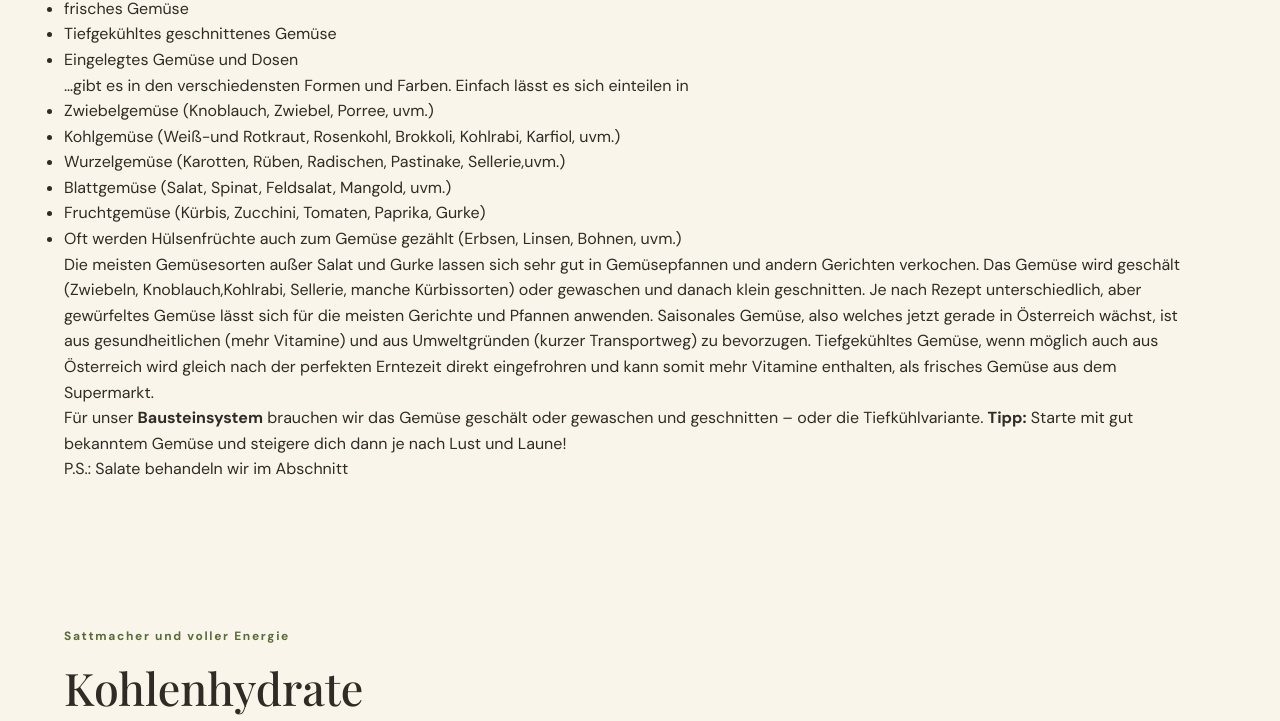
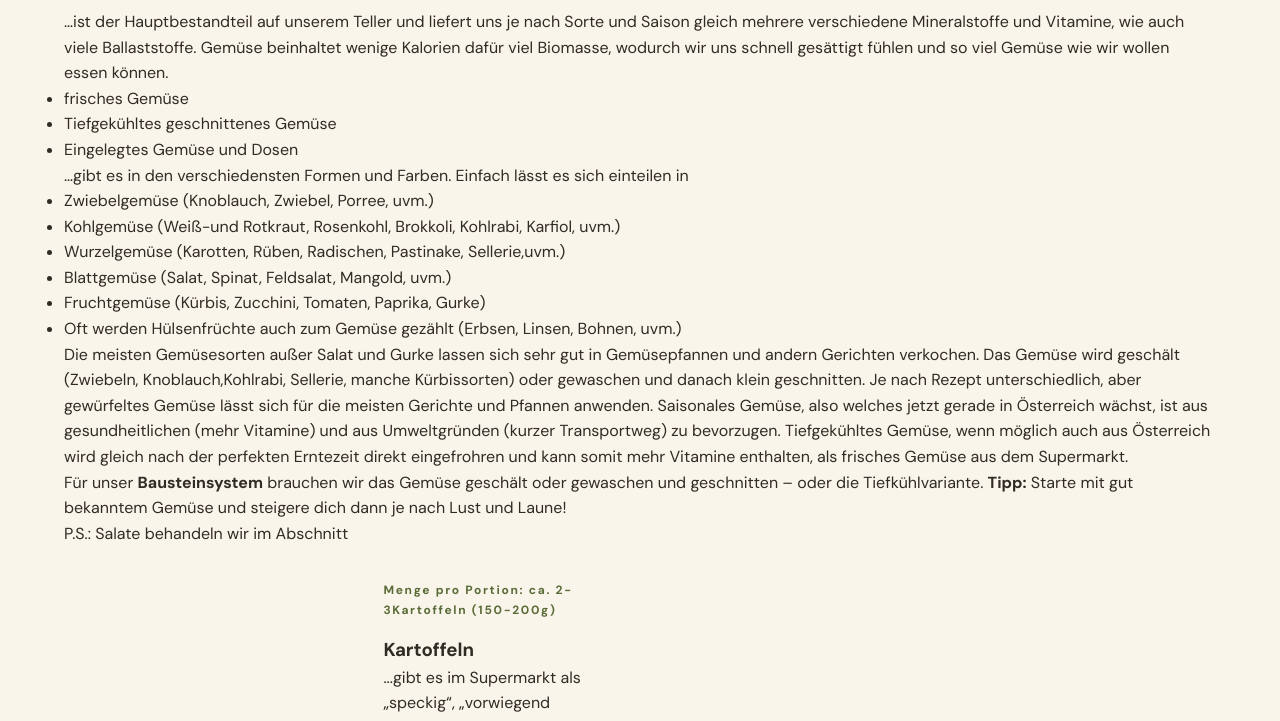
Before and after one commit to michaellestrassegger/rezeptsammlung, a plain HTML site: page warenkunde.html in a window 1280 px wide. Shown: the part 833-1554 px from the top of the page. Drawn offline with nearby package versions, Linux system fonts and the light colour scheme; a web font is replaced by a local one.

Commit message:
Update warenkunde.html

```diff
--- a/warenkunde.html
+++ b/warenkunde.html
@@ -47,9 +47,8 @@
       </div>
     </section>
 
-    <section class="recipes-section section-container">
-      <div class="section-heading heading-row">
-        <div id="gemüse">
+   <section class="building-blocks section-container">
+      <div class="section-heading" id="gemüse">
           <p class="eyebrow"><strong>Menge pro Portion:</strong> ca. 2Handvoll – gerne auch mehr</p>
           <h2>Gemüse</h2>
           <p>…ist der Hauptbestandteil auf unserem Teller und liefert uns je nach Sorte und Saison gleich mehrere verschiedene Mineralstoffe und Vitamine, wie auch viele Ballaststoffe. Gemüse beinhaltet wenige Kalorien dafür viel Biomasse, wodurch wir uns schnell gesättigt fühlen und so viel Gemüse wie wir wollen essen können.</p>
@@ -70,10 +69,7 @@
           <p>Die meisten Gemüsesorten außer Salat und Gurke lassen sich sehr gut in Gemüsepfannen und andern Gerichten verkochen. Das Gemüse wird geschält (Zwiebeln, Knoblauch,Kohlrabi, Sellerie, manche Kürbissorten) oder gewaschen und danach klein geschnitten. Je nach Rezept unterschiedlich, aber gewürfeltes Gemüse lässt sich für die meisten Gerichte und Pfannen anwenden. Saisonales Gemüse, also welches jetzt gerade in Österreich wächst, ist aus gesundheitlichen (mehr Vitamine) und aus Umweltgründen (kurzer Transportweg) zu bevorzugen. Tiefgekühltes Gemüse, wenn möglich auch aus Österreich wird gleich nach der perfekten Erntezeit direkt eingefrohren und kann somit mehr Vitamine enthalten, als frisches Gemüse aus dem Supermarkt.<br> Für unser <strong>Bausteinsystem</strong> brauchen wir das Gemüse geschält oder gewaschen und geschnitten – oder die Tiefkühlvariante.
           <strong>Tipp:</strong> Starte mit gut bekanntem Gemüse und steigere dich dann je nach Lust und Laune!</p>
           <p>P.S.: Salate behandeln wir im Abschnitt <a href="#a2"Warenkunde A2"</a></p>
-        </div>
       </div>
-    </section>
-    <section class="recipes-section section-container">
       <div class="section-heading heading-row">
         <div>
           <p class="eyebrow">Sattmacher und voller Energie</p>
@@ -93,7 +89,6 @@
 
           <p>Für unser Baustein-System brauchen wir sie nur geschält, geschnitten und gekocht. Man kocht Kartoffeln solange in Wasser, bis sich die Kartoffeln ganz leicht mit einer Gabel aufspießen lassen.</p>
         </div>
-        <div>
           <p class="eyebrow"><strong>Menge pro Portion:</strong> ca. 2 Handvoll ungekocht (80-100g)</p>
           <h3>Vollkornnudeln</h3>
           <p>… gibt es in vielen verschieden Varianten und Sorten, je nach Marke schmecken sie auch unterschiedlich und werden verschieden „weich“. Hier müssen die Anweisungen nach Packungsanleitung befolgt werden, danach werden die Nudeln in einen Sieb gegossen oder mit dem Topfdeckel zurückgehalten. Falls die Nudeln nicht sofort mit Sauce in Berührung kommen, empfiehlt sich ein Esslöffel Öl über die Nudeln zu geben.</p>
```
